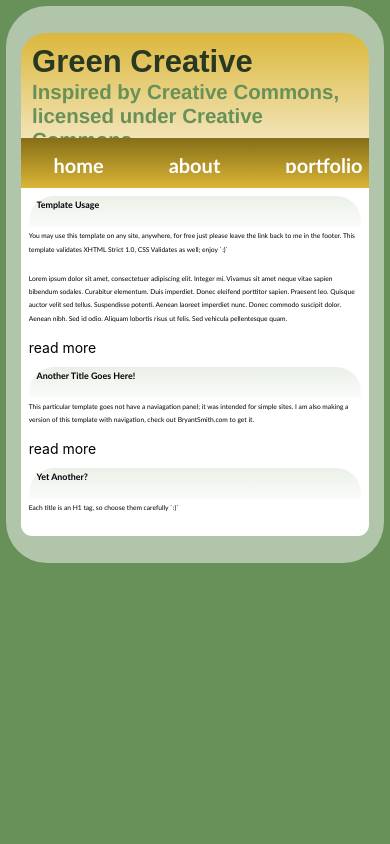
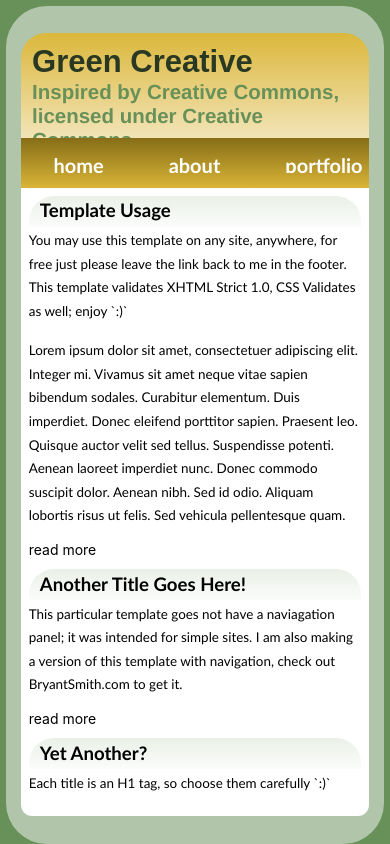
Before and after one commit to sararatBurke/classPJ-2, a React Native app: screen / in a window 390 px wide. Built offline with nearby package versions, Linux system fonts and the light colour scheme.

Commit message:
adjusted body font size

```diff
--- a/App.js
+++ b/App.js
@@ -134,7 +134,7 @@ const styles = ScaledSheet.create({
 
   bodyHeadBG:{
     height: '30@ms0.3',
-    paddingHorizontal: '7@s',
+    paddingHorizontal: '10@s',
     paddingVertical: '3@s',
 
     borderTopLeftRadius: 25,
@@ -144,12 +144,12 @@ const styles = ScaledSheet.create({
   bodyHead:{
     fontFamily: 'Trebuchet MS',
     fontWeight: 'bold',
-    fontSize: '8@s',
+    fontSize: '15@mvs1',
   },
   bodyText:{
     fontFamily: 'Trebuchet MS',
-    fontSize: '6@s',
-    lineHeight: '12@s',
+    fontSize: '12@mvs0.5',
+    lineHeight: '12@mvs4',
     marginTop: '2@s',
     marginBottom: '12@s',
   },
```
